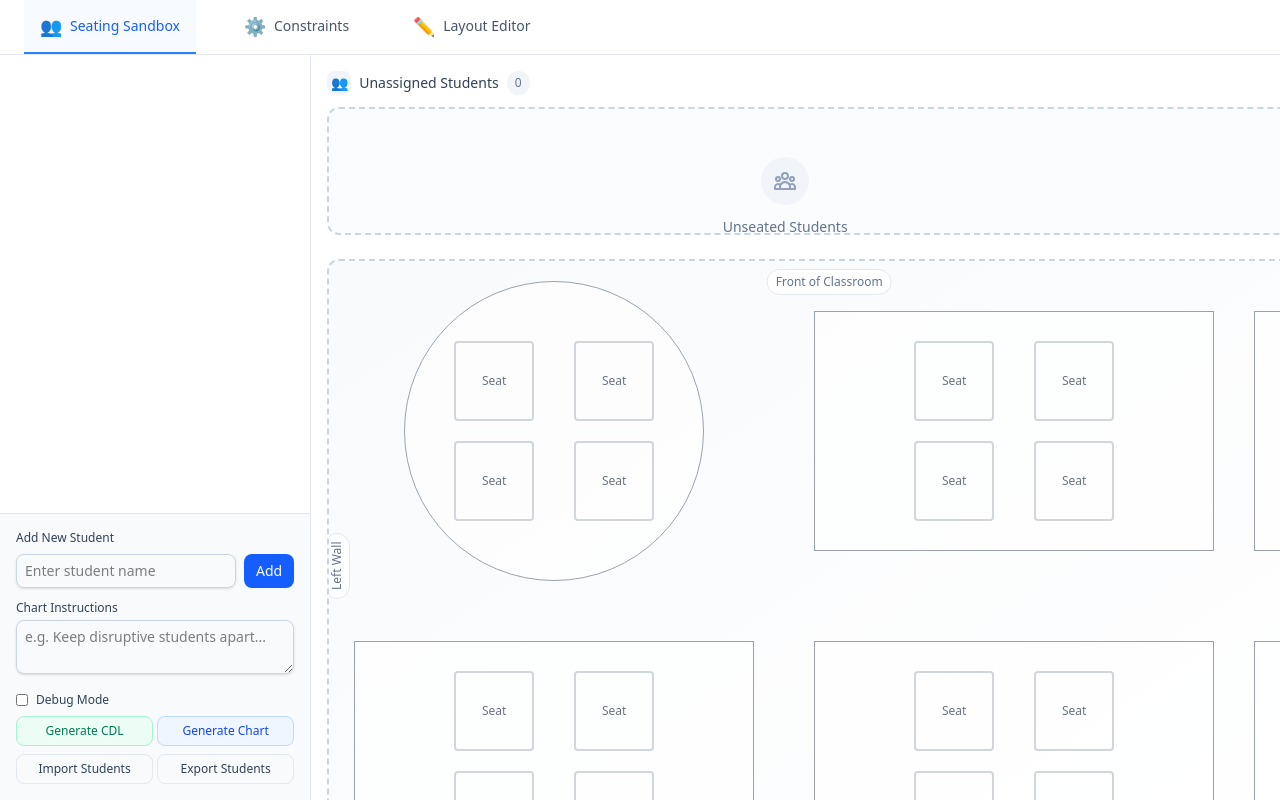
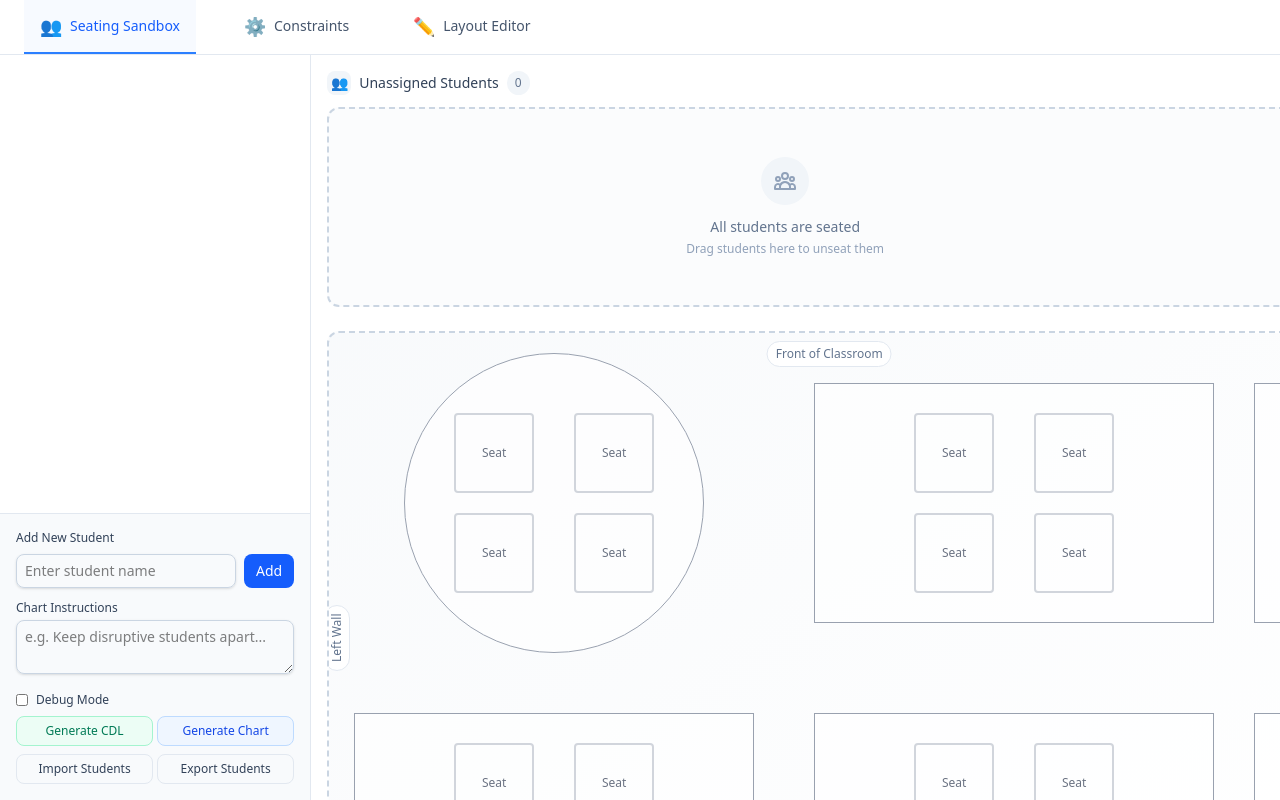
Before and after one commit to veryboi/seating, a React (Vite) app: page / in a window 1280 px wide. Built offline with nearby package versions, Linux system fonts and the light colour scheme.

Commit message:
remove scroll bar from student pool - only appears when there's too many unseated students

```diff
--- a/src/components/StudentPool.jsx
+++ b/src/components/StudentPool.jsx
@@ -19,11 +19,11 @@ function StudentPool({ students, studentTags, studentNotes, onAddTag }) {
 
       <div
         ref={setNodeRef}
-        className={`min-h-24 max-h-32 w-full p-4 border-2 border-dashed rounded-xl transition-all duration-200 overflow-auto ${
+        className={`min-h-24 w-full p-4 border-2 border-dashed rounded-xl transition-all duration-200 ${
           isOver
             ? "border-emerald-400 bg-emerald-50/50"
             : "border-slate-300 bg-slate-50/50 hover:border-slate-400"
-        }`}
+        } ${students.length > 0 ? 'max-h-32 overflow-y-auto' : ''}`}
         style={{
           display: 'grid',
           gridTemplateColumns: 'repeat(auto-fill, 96px)',
@@ -39,7 +39,7 @@ function StudentPool({ students, studentTags, studentNotes, onAddTag }) {
                   <path strokeLinecap="round" strokeLinejoin="round" strokeWidth="2" d="M17 20h5v-2a3 3 0 00-5.356-1.857M17 20H7m10 0v-2c0-.656-.126-1.283-.356-1.857M7 20H2v-2a3 3 0 015.356-1.857M7 20v-2c0-.656.126-1.283.356-1.857m0 0a5.002 5.002 0 019.288 0M15 7a3 3 0 11-6 0 3 3 0 016 0zm6 3a2 2 0 11-4 0 2 2 0 014 0zM7 10a2 2 0 11-4 0 2 2 0 014 0z"/>
                 </svg>
               </div>
-              <p className="text-slate-500 text-sm">Unseated Students</p>
+              <p className="text-slate-500 text-sm">All students are seated</p>
               <p className="text-slate-400 text-xs mt-1">Drag students here to unseat them</p>
             </div>
           </div>
```
